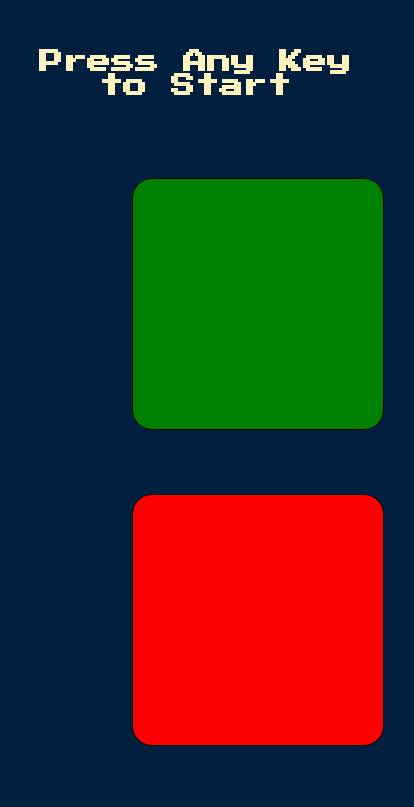
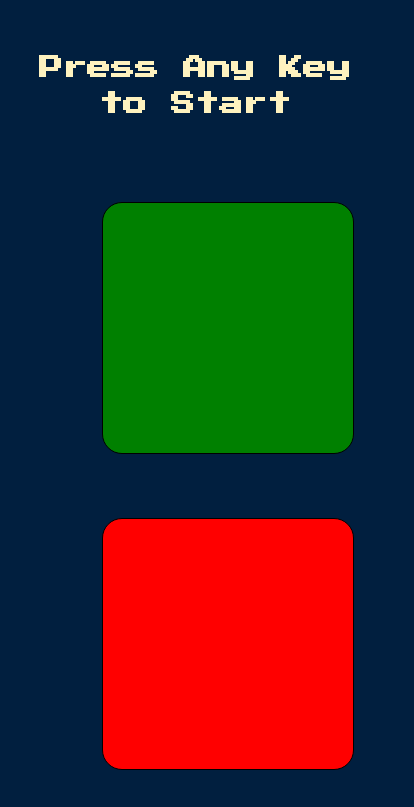
Before and after one commit to harshgor/simon-game, a plain HTML site: page index.html in a window 390 px wide. Shown: the top 807 px of the page, 414 px wide, since content can reach past the window. Drawn offline with nearby package versions, Linux system fonts and the light colour scheme.

Commit message:
Update styles.css

```diff
--- a/styles.css
+++ b/styles.css
@@ -57,6 +57,8 @@ body {
     font-size:1.5rem;
     width:100%;
     margin: 50px auto;
+    line-height: 1.5;
+    text-align: center;
   }
 
   .btn {
@@ -65,6 +67,6 @@ body {
     width:250px;
     border:1px solid black;
     border-radius: 20px;
-    margin:30px;
+    margin:30px auto;
   }
 }
```
